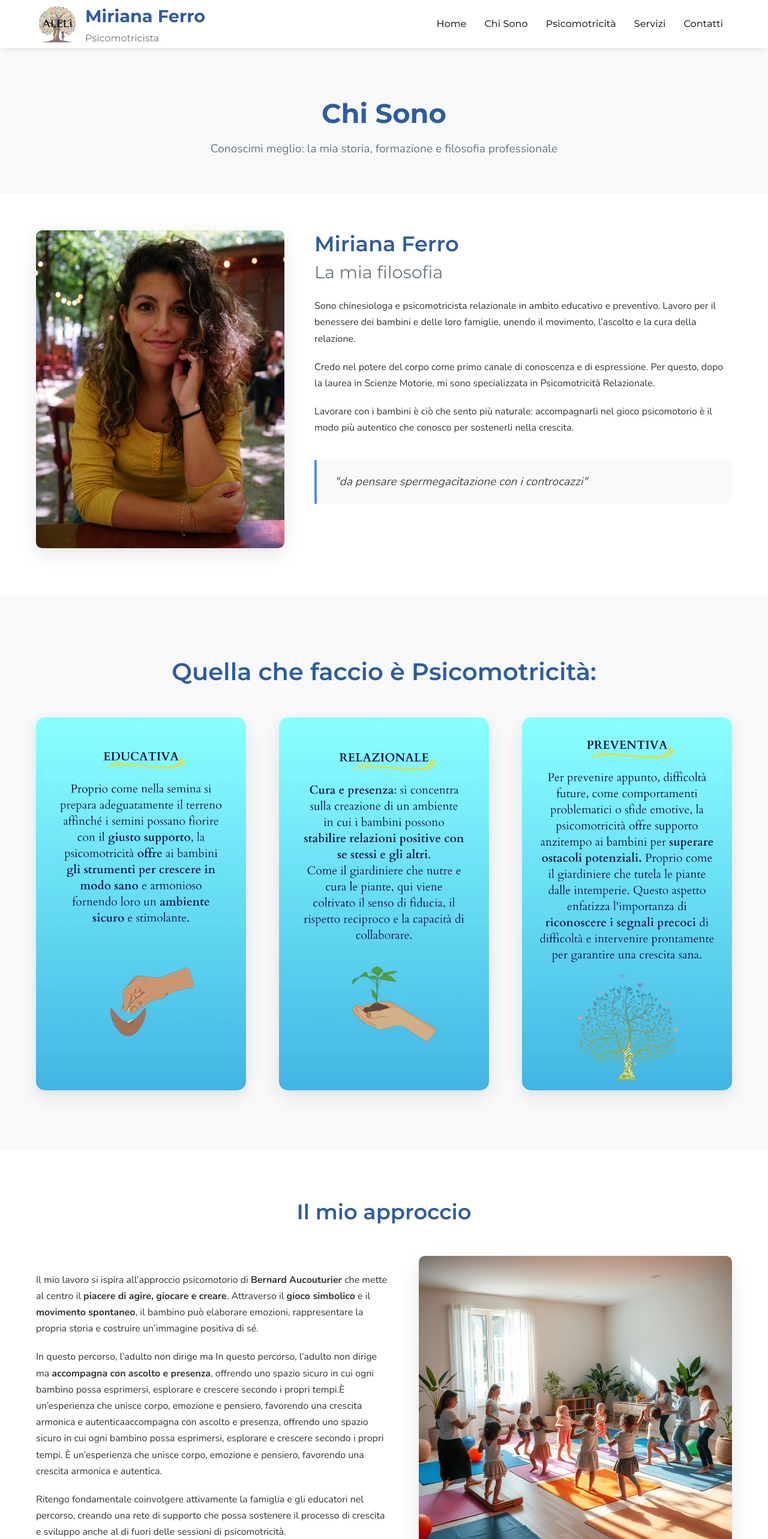
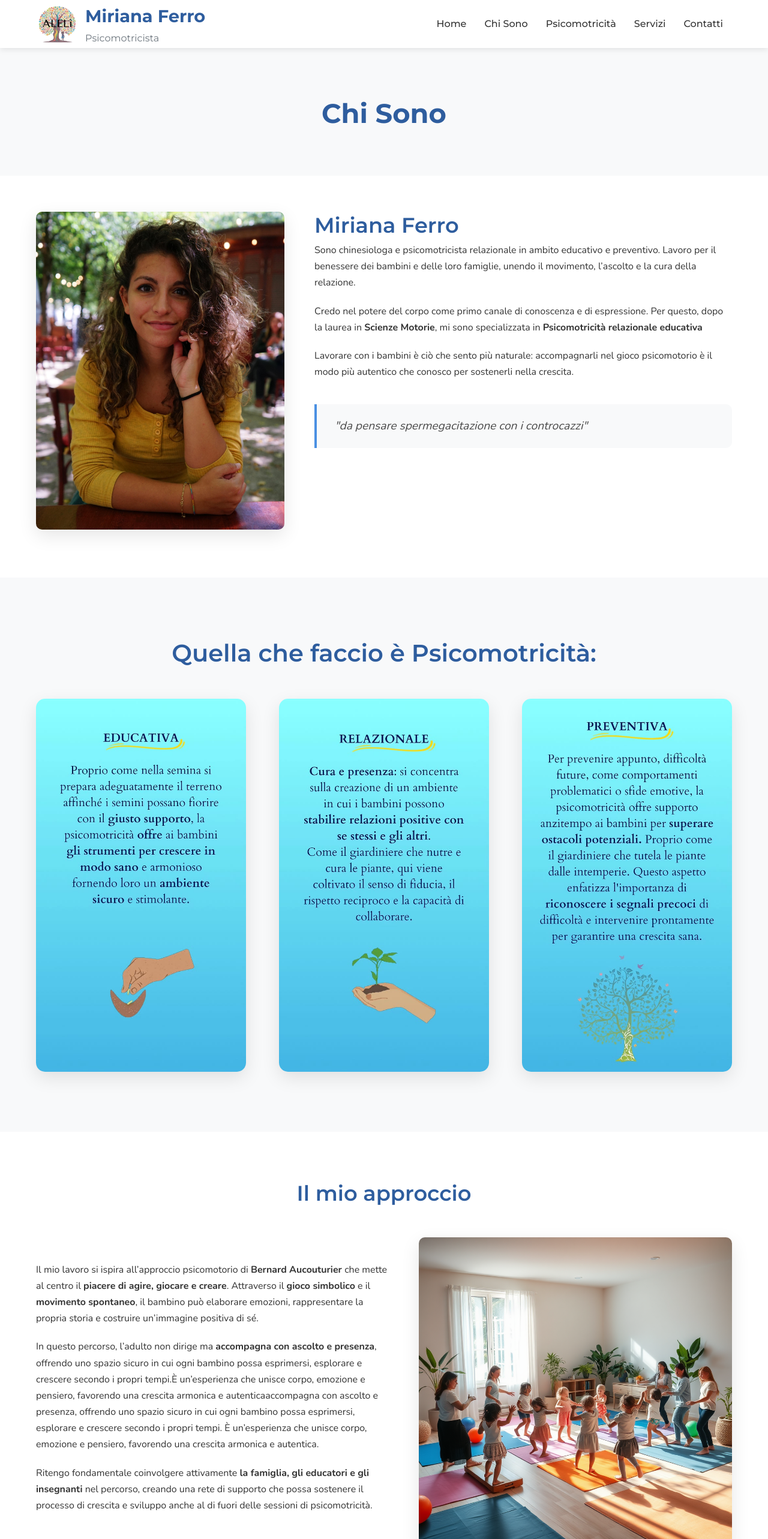
Before and after one commit to aikan86/MirianaPsicomotricita, a React (Create React App) app: page /chi-sono in a window 1280 px wide. Shown: the top 2566 px of the page at 60% size. Built offline with nearby package versions, Linux system fonts and the light colour scheme.

Commit message:
Update ChiSono.js

```diff
--- a/src/pages/ChiSono.js
+++ b/src/pages/ChiSono.js
@@ -13,7 +13,7 @@ function ChiSono() {
       <section className="page-header">
         <div className="header-container">
           <h1>Chi Sono</h1>
-          <p>Conoscimi meglio: la mia storia, formazione e filosofia professionale</p>
+
         </div>
       </section>
 
@@ -24,14 +24,14 @@ function ChiSono() {
           </div>
           <div className="profile-bio">
             <h2>Miriana Ferro</h2>
-            <h3>La mia filosofia</h3>
+
             <p>
               Sono chinesiologa e psicomotricista relazionale in ambito educativo e preventivo.
               Lavoro per il benessere dei bambini e delle loro famiglie, unendo il movimento, l’ascolto e la cura della relazione.
             </p>
             <p>
               Credo nel potere del corpo come primo canale di conoscenza e di espressione.
-              Per questo, dopo la laurea in Scienze Motorie, mi sono specializzata in Psicomotricità Relazionale.
+              Per questo, dopo la laurea in <strong>Scienze Motorie</strong>, mi sono specializzata in <strong>Psicomotricità relazionale educativa</strong>
             </p>
             <p> Lavorare con i bambini è ciò che sento più naturale: accompagnarli nel gioco psicomotorio è il modo più autentico che conosco per sostenerli nella crescita.</p>
             <div className="profile-quote">
@@ -72,12 +72,12 @@ function ChiSono() {
                 e costruire un’immagine positiva di sé.
               </p>
               <p>
-                In questo percorso, l’adulto non dirige ma In questo percorso, l’adulto non dirige ma <strong>accompagna con ascolto e presenza</strong>, offrendo uno spazio sicuro in cui ogni bambino possa esprimersi, esplorare e crescere secondo i propri tempi.È un’esperienza che unisce corpo, emozione e pensiero, favorendo una crescita armonica e autenticaaccompagna con ascolto e presenza, offrendo uno spazio sicuro in cui ogni bambino possa esprimersi,
+                In questo percorso, l’adulto non dirige ma <strong>accompagna con ascolto e presenza</strong>, offrendo uno spazio sicuro in cui ogni bambino possa esprimersi, esplorare e crescere secondo i propri tempi.È un’esperienza che unisce corpo, emozione e pensiero, favorendo una crescita armonica e autenticaaccompagna con ascolto e presenza, offrendo uno spazio sicuro in cui ogni bambino possa esprimersi,
                 esplorare e crescere secondo i propri tempi.
                 È un’esperienza che unisce corpo, emozione e pensiero, favorendo una crescita armonica e autentica.
               </p>
               <p>
-                Ritengo fondamentale coinvolgere attivamente la famiglia e gli educatori nel percorso,
+                Ritengo fondamentale coinvolgere attivamente <strong>la famiglia, gli educatori e gli insegnanti</strong> nel percorso,
                 creando una rete di supporto che possa sostenere il processo di crescita e sviluppo anche
                 al di fuori delle sessioni di psicomotricità.
               </p>
```
